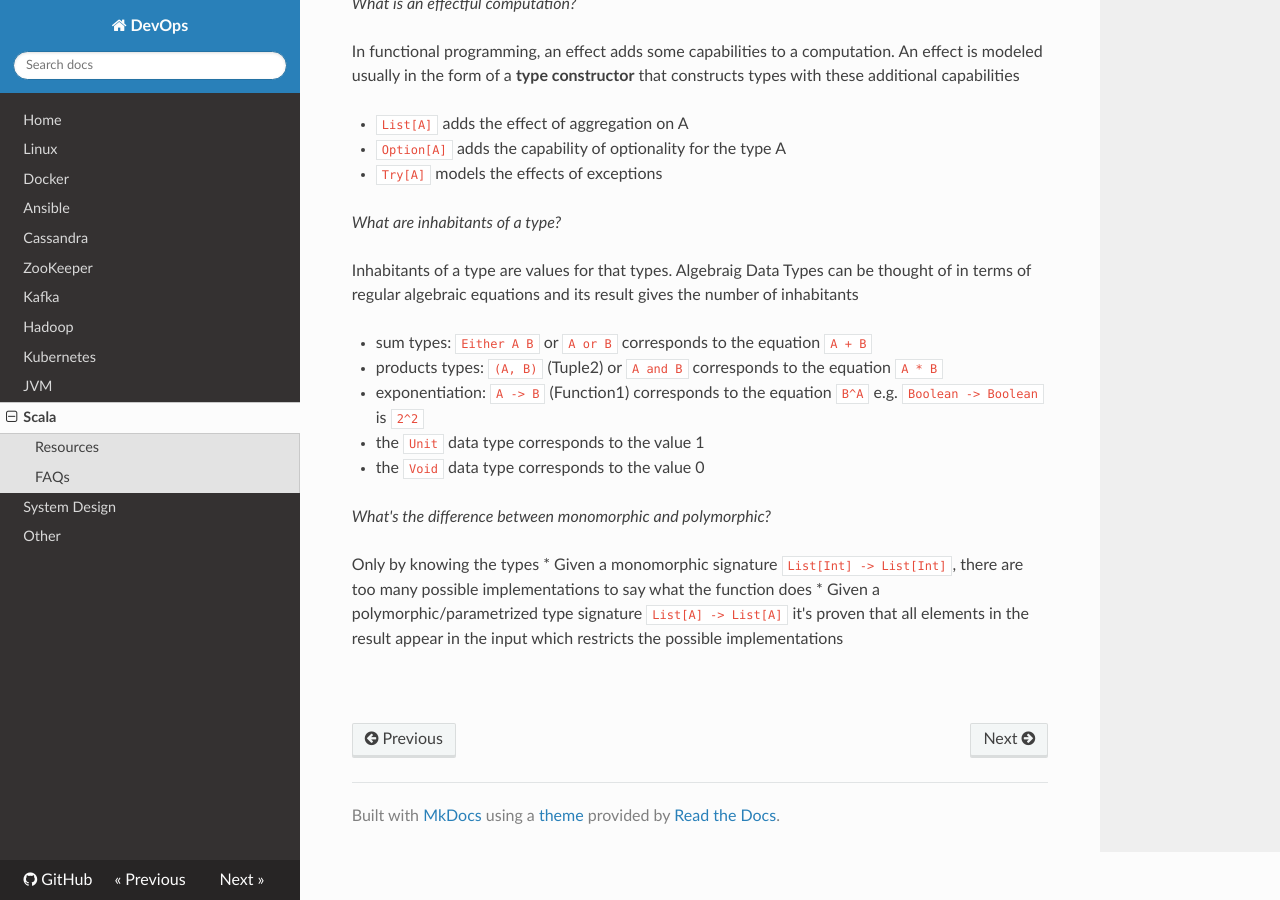
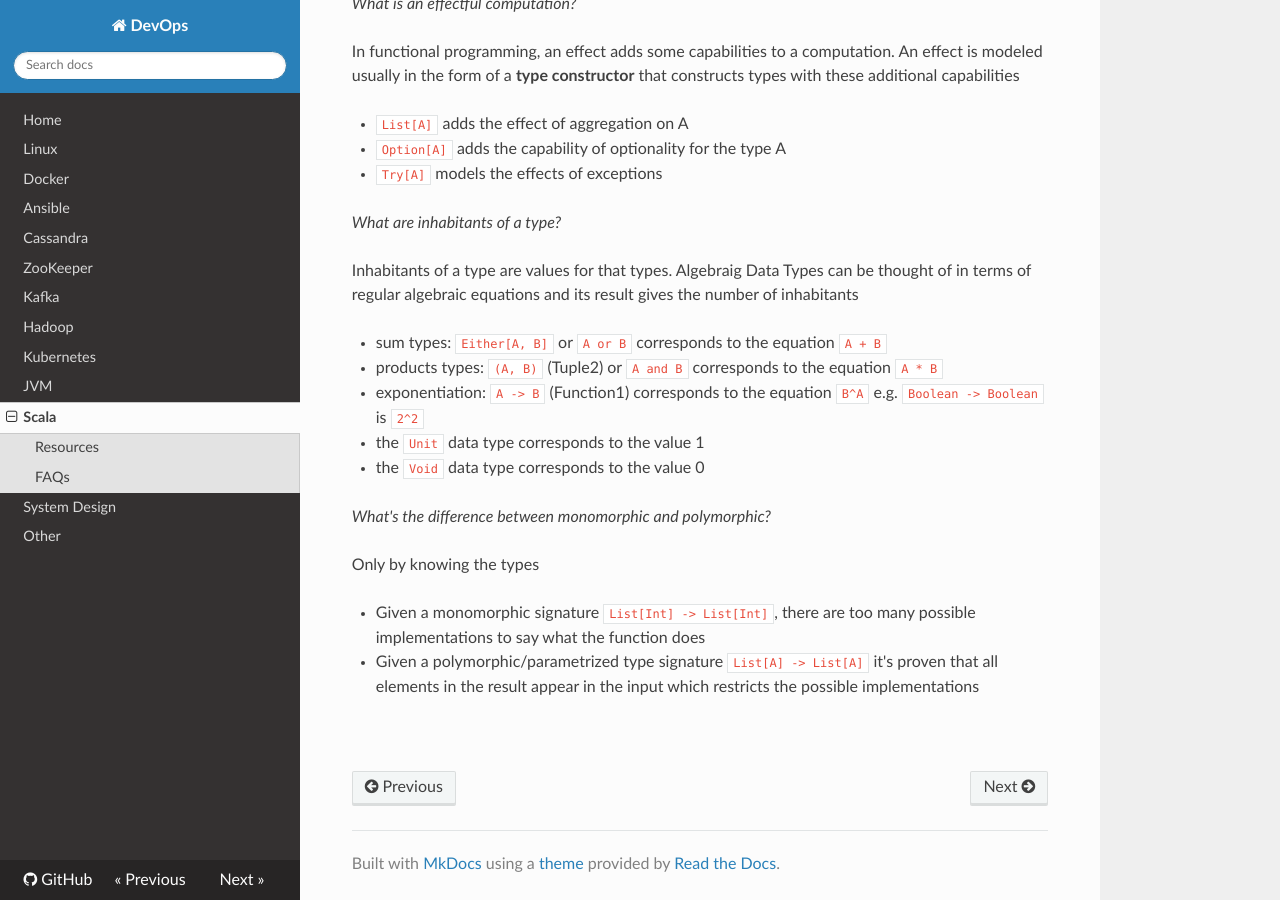
Before and after one commit to niqdev/devops, an MkDocs documentation site: the page built from docs/scala.md, in a window 1280 px wide and 900 px high, scrolled down 11018 px. Built offline with MkDocs 1.6.1, drawn with Linux system fonts in a browser that asks for light colours; nearby versions of some CDN libraries.

```diff
--- a/docs/scala.md
+++ b/docs/scala.md
@@ -515,7 +515,7 @@ In functional programming, an effect adds some capabilities to a computation. An
 
 Inhabitants of a type are values for that types. Algebraig Data Types can be thought of in terms of regular algebraic equations and its result gives the number of inhabitants
 
-* sum types: `Either A B` or `A or B` corresponds to the equation `A + B`
+* sum types: `Either[A, B]` or `A or B` corresponds to the equation `A + B`
 * products types: `(A, B)` (Tuple2) or `A and B` corresponds to the equation `A * B`
 * exponentiation: `A -> B` (Function1) corresponds to the equation `B^A` e.g. `Boolean -> Boolean` is `2^2`
 * the `Unit` data type corresponds to the value 1
@@ -524,6 +524,7 @@ Inhabitants of a type are values for that types. Algebraig Data Types can be tho
 *What's the difference between monomorphic and polymorphic?*
 
 Only by knowing the types
+
 * Given a monomorphic signature `List[Int] -> List[Int]`, there are too many possible implementations to say what the function does
 * Given a polymorphic/parametrized type signature `List[A] -> List[A]` it's proven that all elements in the result appear in the input which restricts the possible implementations
 
```
